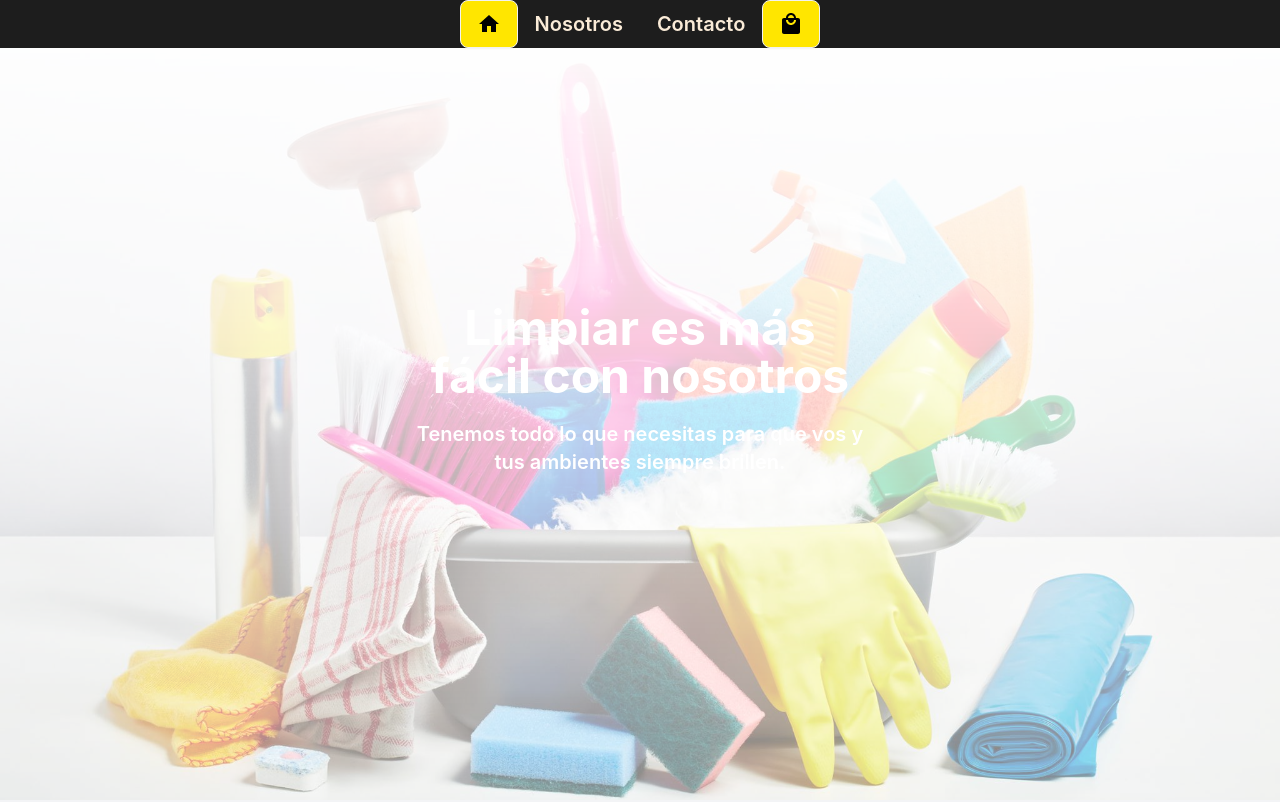
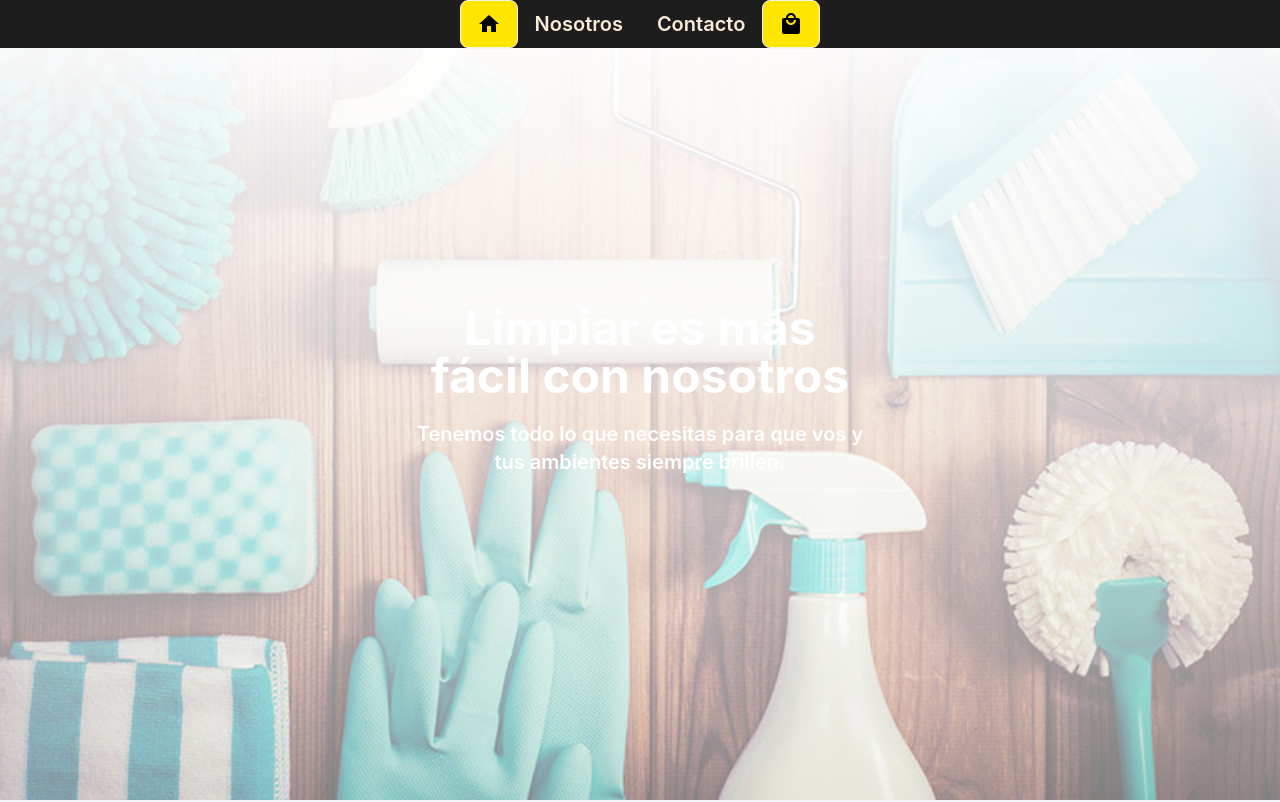
Before and after one commit to federudiero/ecomerceLimpieza, a React (Create React App) app: page / in a window 1280 px wide. Shown: the top 802 px of the page. Built offline with nearby package versions, Linux system fonts and the light colour scheme.

Commit message:
cambios en la app6

```diff
--- a/src/Components/comoTrabajo/ComoTrabajo.module.css
+++ b/src/Components/comoTrabajo/ComoTrabajo.module.css
@@ -7,6 +7,7 @@
     justify-content: space-evenly;
 
     color: #1d1d1d;
+
 
   }
 
--- a/src/Components/header/Header.module.css
+++ b/src/Components/header/Header.module.css
@@ -1,5 +1,5 @@
 
-.headerContainerimgbg{
+.headerContainerimgbg {
   position: absolute;
   top: 0;
   right: 0;
@@ -7,7 +7,7 @@
   left: 0;
   background-size: cover;
   background-position: center;
-  background-image: url('../../img/301595083_450215287155449_2726574737863607917_n.jpg');
+  background-image: url('../../img/limpiar-utensilios-limpieza-1-a.jpg');
   mask-image: linear-gradient(to bottom, rgba(0, 0, 0, 0) 0%, rgba(0, 0, 0, 0.5) 100%);
 }
 
--- a/src/views/Home.module.css
+++ b/src/views/Home.module.css
@@ -1,5 +1,10 @@
 .containerHeader{
-    background: linear-gradient(to bottom, rgba(243, 244, 246, 1) 0%, rgba(243, 244, 246, 0) 100%);
+    background:
+    linear-gradient(
+      180deg,
+      rgba(243, 244, 246, 1) 0%,
+      rgba(243, 244, 246, 0) 100%
+    );
     min-height: 100vh;
     display: flex;
     flex-direction: column;
```
